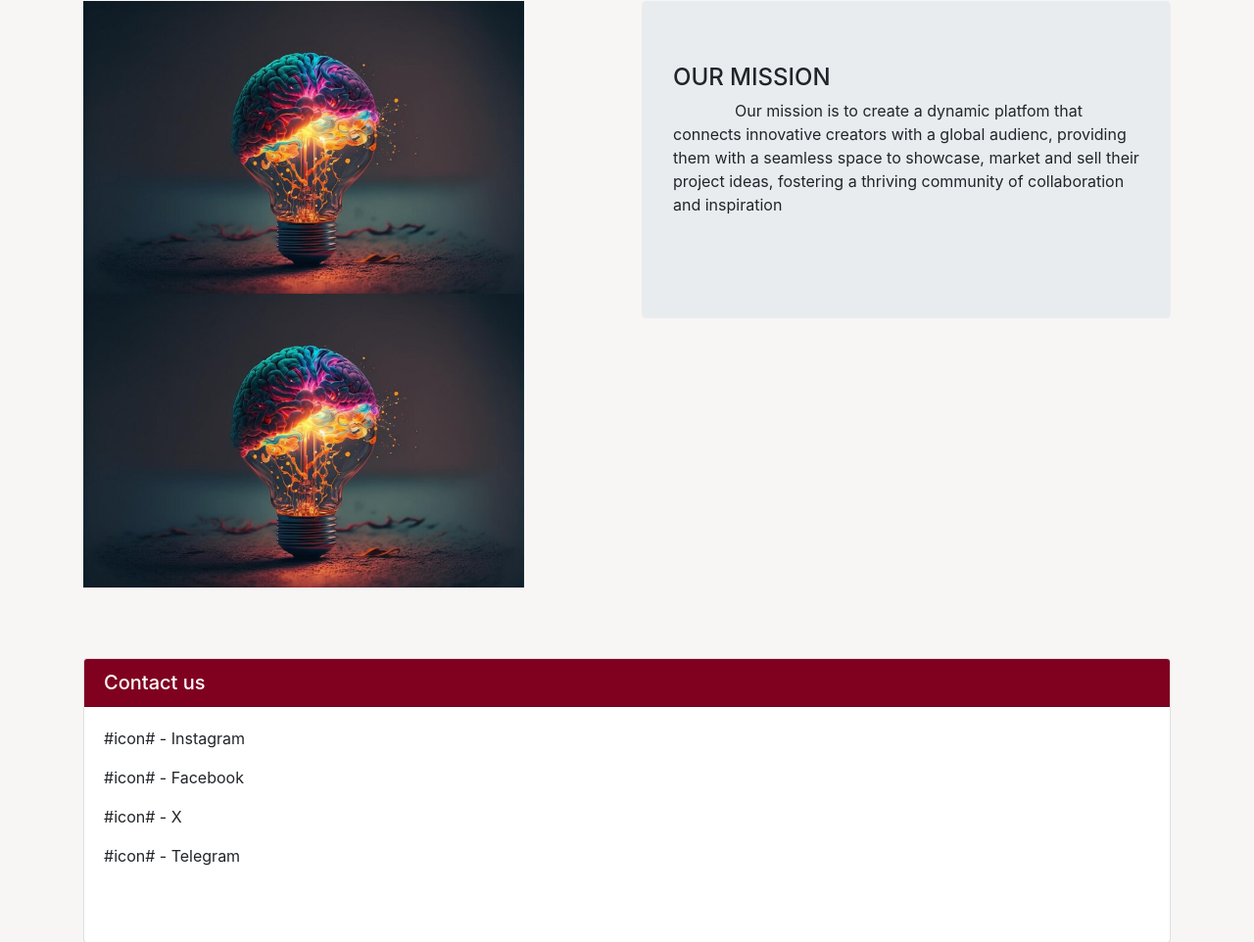
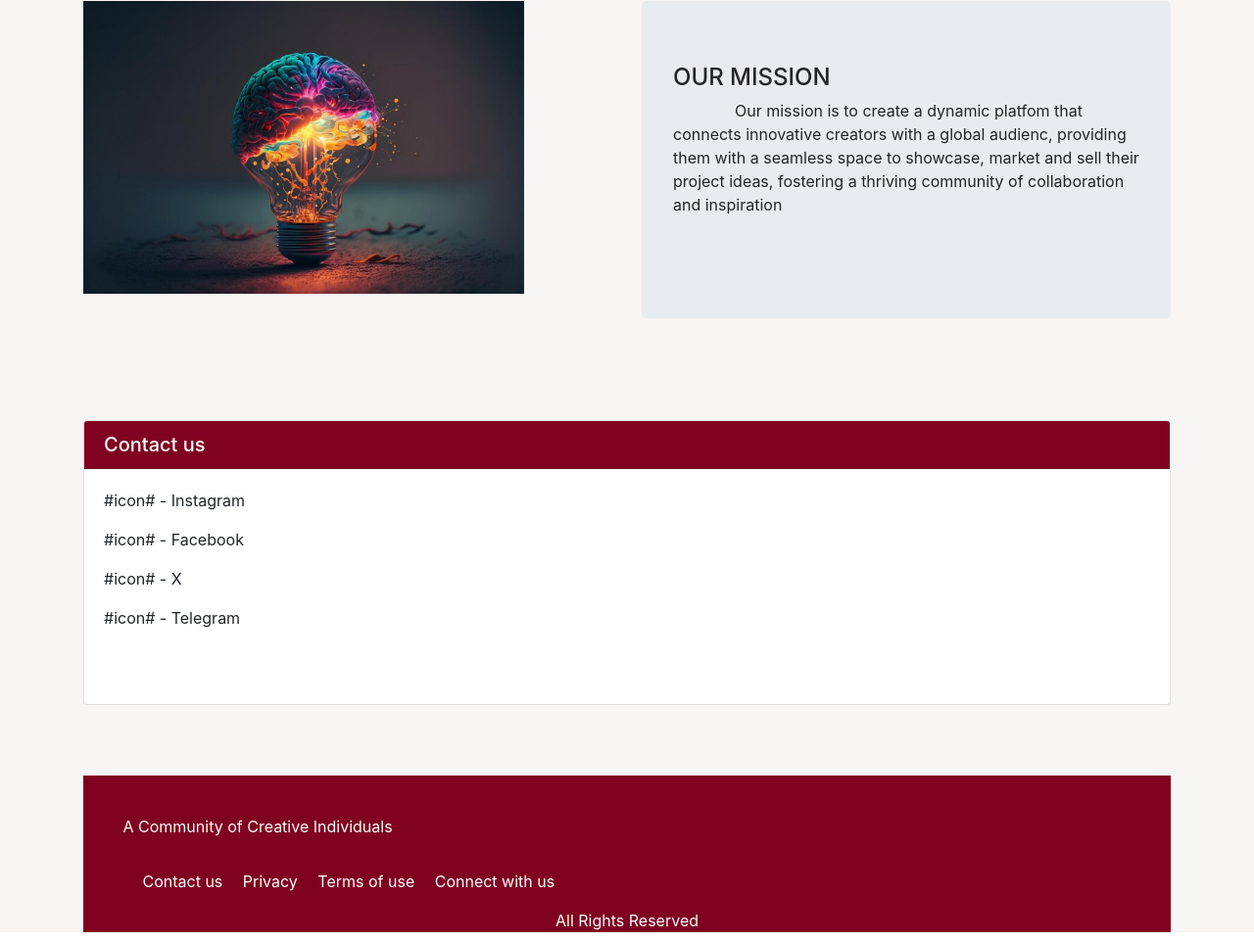
Before and after one commit to godfatherc08/acalypha-3, a plain HTML site: page index.html in a window 1280 px wide. Shown: the part 964-1926 px from the top of the page at 98% size. Drawn offline with Linux system fonts and the light colour scheme.

Commit message:
Update index.html

```diff
--- a/index.html
+++ b/index.html
@@ -80,7 +80,7 @@
 	<br>
     <br>
     <div class="row">
-      <div class="col-lg-6"><img src="images/concept-innovation-brain-inside-lightbulb-concept-3d-render-ai-generative_176802-18.jpg" alt="" width="450" height="350" class="img-fluid"/><img src="images/concept-innovation-brain-inside-lightbulb-concept-3d-render-ai-generative_176802-18.jpg" alt="" width="450" height="350" class="img-fluid"/></div>
+      <div class="col-lg-6"><img src="images/concept-innovation-brain-inside-lightbulb-concept-3d-render-ai-generative_176802-18.jpg" alt="" width="450" height="350" class="img-fluid"/></div>
       <div class="col-lg-6">
 		  <div class="jumbotron">
 	    <h4>OUR MISSION&nbsp; &nbsp;</h4>
```
